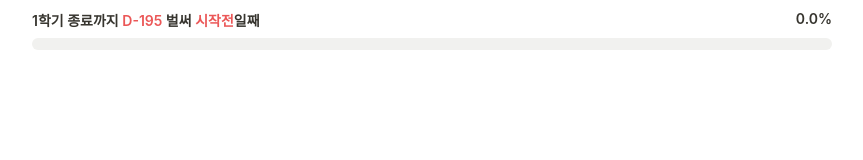
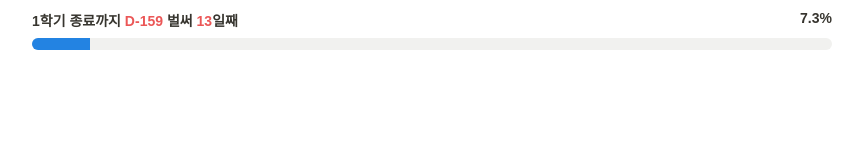
Before and after one commit to cherryck/-html-, a plain HTML site: page index.html in a window 1280 px wide. Shown: the whole page, without its empty margins (208-1071 px from the left). Drawn offline with Linux system fonts and the light colour scheme; a web font is replaced by a local one.

Commit message:
Refactor index.html for improved styling and logic

```diff
--- a/index.html
+++ b/index.html
@@ -2,25 +2,24 @@
 <html lang="ko">
 <head>
     <meta charset="UTF-8">
+    <link rel="stylesheet" type="text/css" href="https://cdn.rawgit.com/moonspam/NanumSquare/master/nanumsquare.css">
     <style>
         :root {
-            --bg-color: #f1f1ef; /* 노션 기본 배경색과 유사 */
-            --bar-color: #2383e2; /* 진행바 색상 (파란색) */
+            --bg-color: #f1f1ef;
+            --bar-color: #2383e2;
+            --vacation-color: #f2994a;
             --text-color: #37352f;
         }
         body {
             margin: 0;
             padding: 10px;
-            font-family: -apple-system, BlinkMacSystemFont, "Segoe UI", Helvetica, "Apple Color Emoji", Arial, sans-serif, "Segoe UI Emoji", "Segoe UI Symbol";
+            font-family: 'NanumSquare', sans-serif;
             background-color: transparent;
             display: flex;
             flex-direction: column;
             align-items: center;
         }
-        .container {
-            width: 100%;
-            max-width: 800px;
-        }
+        .container { width: 100%; max-width: 800px; }
         .text-wrapper {
             display: flex;
             justify-content: space-between;
@@ -42,19 +41,15 @@
             width: 0%;
             transition: width 1s ease-in-out;
         }
-        #d-day-text {
-            color: #eb5757; /* D-Day 강조색 (빨간색 계열) */
-        }
-
-        #d-day-text2 {
-            color: #eb5757; /* D-Day 강조색 (빨간색 계열) */
-        }    </style>
+        .vacation-bar { background-color: var(--vacation-color); }
+        #d-day-text, #d-day-text2 { color: #eb5757; font-weight: bold; }
+    </style>
 </head>
 <body>
 
 <div class="container">
     <div class="text-wrapper">
-        <span>1학기 종료까지 <span id="d-day-text">D-?</span> 벌써 <span id="d-day-text2"></span>일째</span>
+        <span id="status-label">로딩 중... <span id="d-day-text">D-?</span> <span id="elapsed-label">벌써</span> <span id="d-day-text2">?</span>일째</span>
         <span id="percent-text">0%</span>
     </div>
     <div class="progress-container">
@@ -65,36 +60,60 @@
 <script>
     function updateProgress() {
         const now = new Date();
-        const targetDate = new Date('2026-08-29T00:00:00');
-        // 학기 시작일을 2026년 3월 2일로 가정하여 진행률 계산
-        const startDate = new Date('2026-03-02T00:00:00');
 
-        const totalDiff = targetDate - startDate;
+        const schedule = [
+            { name: "1학기", start: "2026-02-03", end: "2026-07-23", type: "school" },
+            { name: "여름방학", start: "2026-07-24", end: "2026-08-19", type: "vacation" },
+            { name: "2학기", start: "2026-08-20", end: "2026-12-24", type: "school" },
+            { name: "겨울방학", start: "2026-12-25", end: "2027-01-26", type: "vacation" },
+            { name: "종업식", start: "2027-01-27", end: "2027-02-03", type: "school" }
+        ];
+
+        let currentPeriod = null;
+        for (let period of schedule) {
+            const start = new Date(period.start + 'T00:00:00');
+            const end = new Date(period.end + 'T23:59:59');
+            if (now >= start && now <= end) {
+                currentPeriod = period;
+                break;
+            }
+        }
+
+        if (!currentPeriod) {
+            document.getElementById('status-label').innerText = "학기 시작 전입니다.";
+            document.getElementById('progress-bar').style.width = "100%";
+            return;
+        }
+
+        const startDate = new Date(currentPeriod.start + 'T00:00:00');
+        const endDate = new Date(currentPeriod.end + 'T23:59:59');
+
+        const totalDiff = endDate - startDate;
         const currentDiff = now - startDate;
+        const dDayDiff = endDate - now;
 
-        // D-Day 계산
-        const dDayDiff = targetDate - now;
         const dDay = Math.ceil(dDayDiff / (1000 * 60 * 60 * 24));
+        const elapsedDays = Math.floor(currentDiff / (1000 * 60 * 60 * 24)) + 1;
+        let percent = (currentDiff / totalDiff) * 100;
+        percent = Math.max(0, Math.min(100, percent));
 
-        // D-day 2 계산
-        const dDaydiff2 = now - startDate + 1;
-        const dDay2 = Math.ceil(dDaydiff2 / (1000 * 60 * 60 * 24));
+        const labelText = currentPeriod.type === "vacation" ? "개학까지" : currentPeriod.name + "까지";
+        const elapsedText = currentPeriod.type === "vacation" ? "방학" : "벌써";
 
-        // 진행률 계산 (0~100 사이로 제한)
-        let percent = (currentDiff / totalDiff) * 100;
-        if (percent < 0) percent = 0;
-        if (percent > 100) percent = 100;
+        document.getElementById('status-label').innerHTML = `${currentPeriod.name} ${currentPeriod.type === 'vacation' ? '' : '종료'}까지 <span id="d-day-text">D-${dDay}</span> ${elapsedText} <span id="d-day-text2">${elapsedDays}</span>일째`;
+        document.getElementById('percent-text').innerText = `${percent.toFixed(1)}%`;
 
-        // 화면 업데이트
-        document.getElementById('d-day-text').innerText = dDay > 0 ? `D-${dDay}` : (dDay === 0 ? "D-Day!" : "종료됨");
-        document.getElementById('percent-text').innerText = `${percent.toFixed(1)}%`;
-        document.getElementById('progress-bar').style.width = `${percent}%`;
-        document.getElementById('d-day-text2').innerText = dDay2 > 0 ? `${dDay2}` : (dDay2 === 0 ? "D-Day!" : "시작전");
+        const progressBar = document.getElementById('progress-bar');
+        progressBar.style.width = `${percent}%`;
 
+        if (currentPeriod.type === "vacation") {
+            progressBar.classList.add('vacation-bar');
+        } else {
+            progressBar.classList.remove('vacation-bar');
+        }
     }
 
     updateProgress();
-    // 매시간 업데이트
     setInterval(updateProgress, 3600000);
 </script>
 
```
